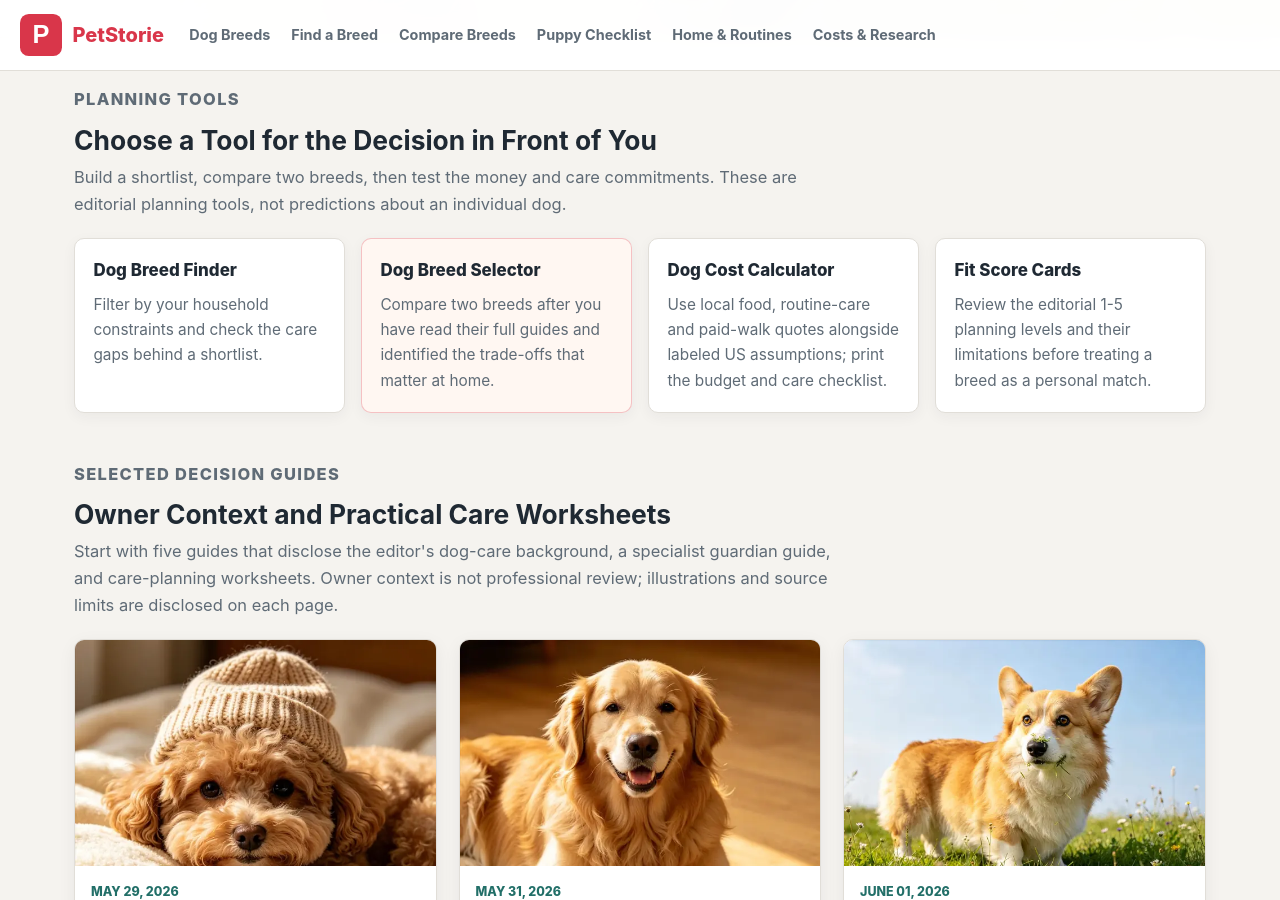
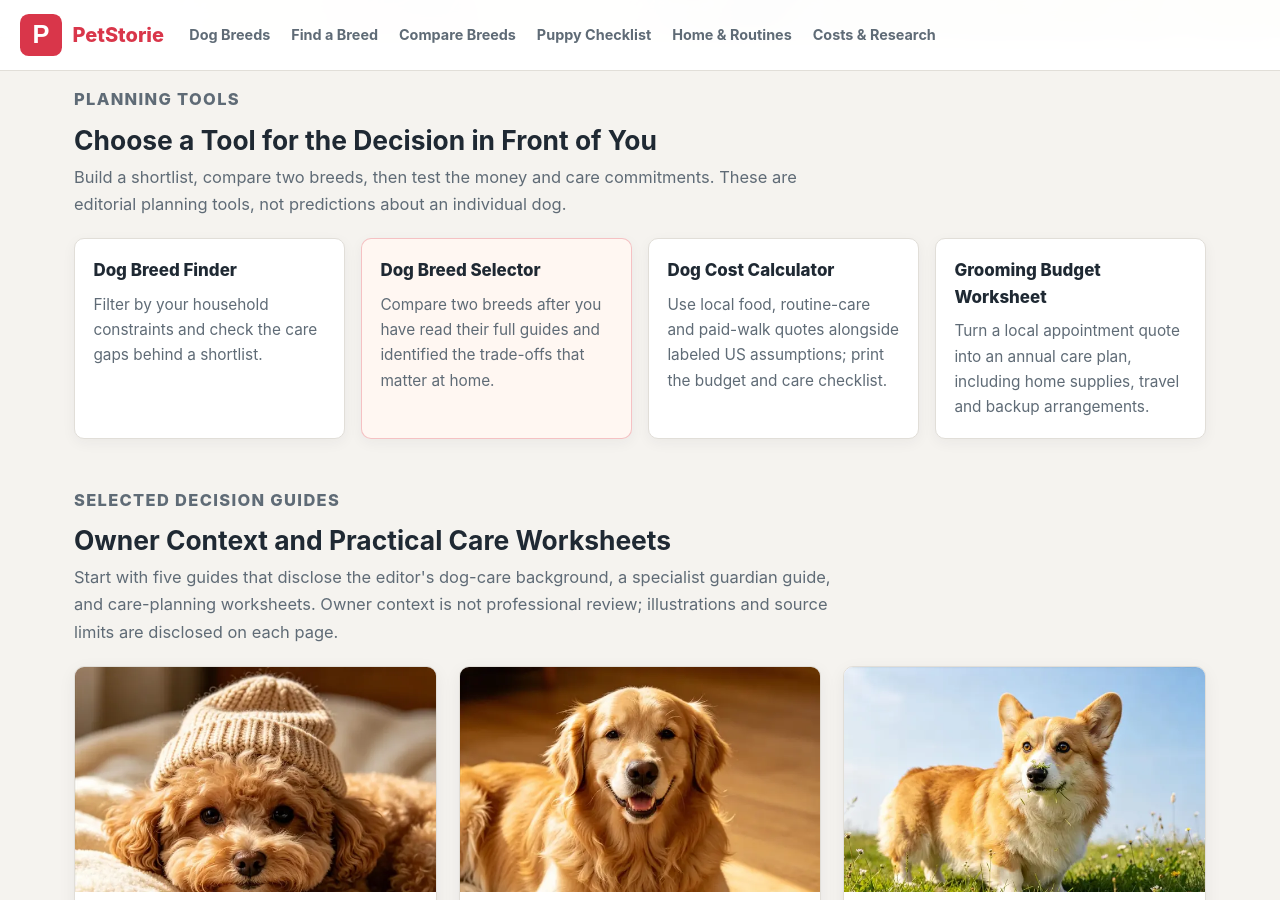
Before and after one commit to hszhaom/MingToys, a Jekyll site: the page built from index.html, in a window 1280 px wide and 900 px high, scrolled down 625 px. Built offline with Jekyll 4.4.1, drawn with Linux system fonts in a browser that asks for light colours.

Commit message:
Close budget handoff gaps and finalize sprint entry paths

```diff
--- a/index.html
+++ b/index.html
@@ -63,9 +63,9 @@ featured_posts:
         <span>Dog Cost Calculator</span>
         <p>Use local food, routine-care and paid-walk quotes alongside labeled US assumptions; print the budget and care checklist.</p>
       </a>
-      <a class="decision-card" href="{{ site.url }}/dog-fit-score-cards/">
-        <span>Fit Score Cards</span>
-        <p>Review the editorial 1-5 planning levels and their limitations before treating a breed as a personal match.</p>
+      <a class="decision-card" href="{{ site.url }}/posts/2026/09/19/dog-grooming-costs-yearly-budget/">
+        <span>Grooming Budget Worksheet</span>
+        <p>Turn a local appointment quote into an annual care plan, including home supplies, travel and backup arrangements.</p>
       </a>
     </div>
   </section>
--- a/pages/data-sources.html
+++ b/pages/data-sources.html
@@ -13,6 +13,7 @@ adsense: false
   <article class="topic-page">
     <p class="eyebrow">Transparency</p>
     <h1>PetStorie Data Sources</h1>
+    <p class="post-meta">By <a href="{{ site.url }}/about/#ming-zhao">{{ site.author }}</a> · Page updated: <time datetime="{{ page.updated }}">{{ page.updated }}</time>. See our <a href="{{ site.url }}/editorial-policy/">editorial policy</a>.</p>
     <p>
       PetStorie is a general dog breed research site. Our guides are designed to help readers compare breeds, understand daily
       care trade-offs, and prepare better questions for veterinarians, trainers, breeders, rescues, and shelters.
--- a/pages/home-routines.html
+++ b/pages/home-routines.html
@@ -34,6 +34,7 @@ faq_schema:
   <article class="topic-page">
     <p class="eyebrow">Everyday ownership</p>
     <h1>Home &amp; Routines</h1>
+    <p class="post-meta">By <a href="{{ site.url }}/about/#ming-zhao">{{ site.author }}</a> · Page updated: <time datetime="{{ page.updated }}">{{ page.updated }}</time>. See <a href="{{ site.url }}/data-sources/">sources and method limits</a>.</p>
     <p>
       The most useful dog research happens after the breed photos and personality labels. Picture the dog on a wet weekday, during
       a delivery at the door, on a family trip, after a child has gone to bed, or when the usual caregiver is ill. A good home fit
--- a/scripts/check-built-site.js
+++ b/scripts/check-built-site.js
@@ -60,7 +60,7 @@ for (const url of featuredUrls) {
 if (homepage.indexOf('id="finder-title"') > homepage.indexOf('id="selected-title"') || homepage.includes("Latest Source-Reviewed")) {
   throw new Error("Homepage must prioritize decision tools over an article feed.");
 }
-for (const url of ["/dog-cost-calculator/", "/dog-breed-finder/", "/dog-breed-selector/", "/dog-fit-score-cards/", "/data-sources/", "/puppy-checklist/"]) {
+for (const url of ["/dog-cost-calculator/", "/dog-breed-finder/", "/dog-breed-selector/", "/posts/2026/09/19/dog-grooming-costs-yearly-budget/", "/data-sources/", "/puppy-checklist/"]) {
   if (!homepage.includes(`href="https://petstorie.com${url}"`)) throw new Error(`Missing homepage decision path: ${url}`);
 }
 const homepageThumbnails = [...homepage.matchAll(/\/assets\/images\/thumbs\/([^"']+\.webp)/g)];
@@ -296,7 +296,7 @@ const puppyChecklist = read("puppy-checklist/index.html");
 if (count(puppyChecklist, '<label><input type="checkbox">') !== 10) {
   throw new Error("Every puppy checklist checkbox needs its visible text as a native label.");
 }
-for (const page of ["dog-cost-calculator", "dog-breed-finder", "dog-breed-selector", "dog-fit-score-cards", "dog-breeds", "dog-breed-comparisons", "puppy-checklist"]) {
+for (const page of ["dog-cost-calculator", "dog-breed-finder", "dog-breed-selector", "dog-fit-score-cards", "dog-breeds", "dog-breed-comparisons", "puppy-checklist", "home-routines", "data-sources"]) {
   const html = read(`${page}/index.html`);
   if (!html.includes('href="https://petstorie.com/about/#ming-zhao">Ming Zhao</a>') || !/Page updated: <time datetime="\d{4}-\d{2}-\d{2}">/.test(html)) {
     throw new Error(`${page} needs a visible editor and page date.`);
```
Also changed, not shown: other parts of index.html (+1 -1 lines), _posts/2026-09-19-dog-grooming-costs-yearly-budget.md (+2 -2 lines), _posts/2026-09-24-dog-sitter-instructions-weekend-checklist.md (+2 -2 lines).
